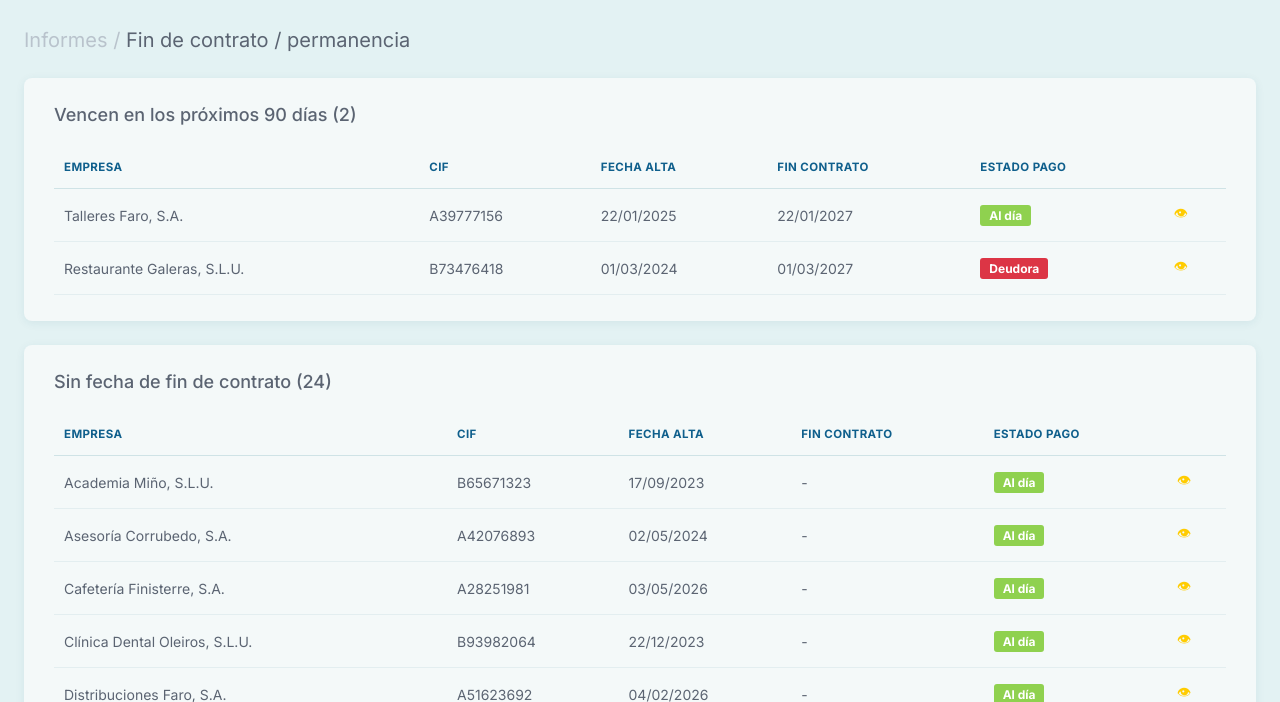
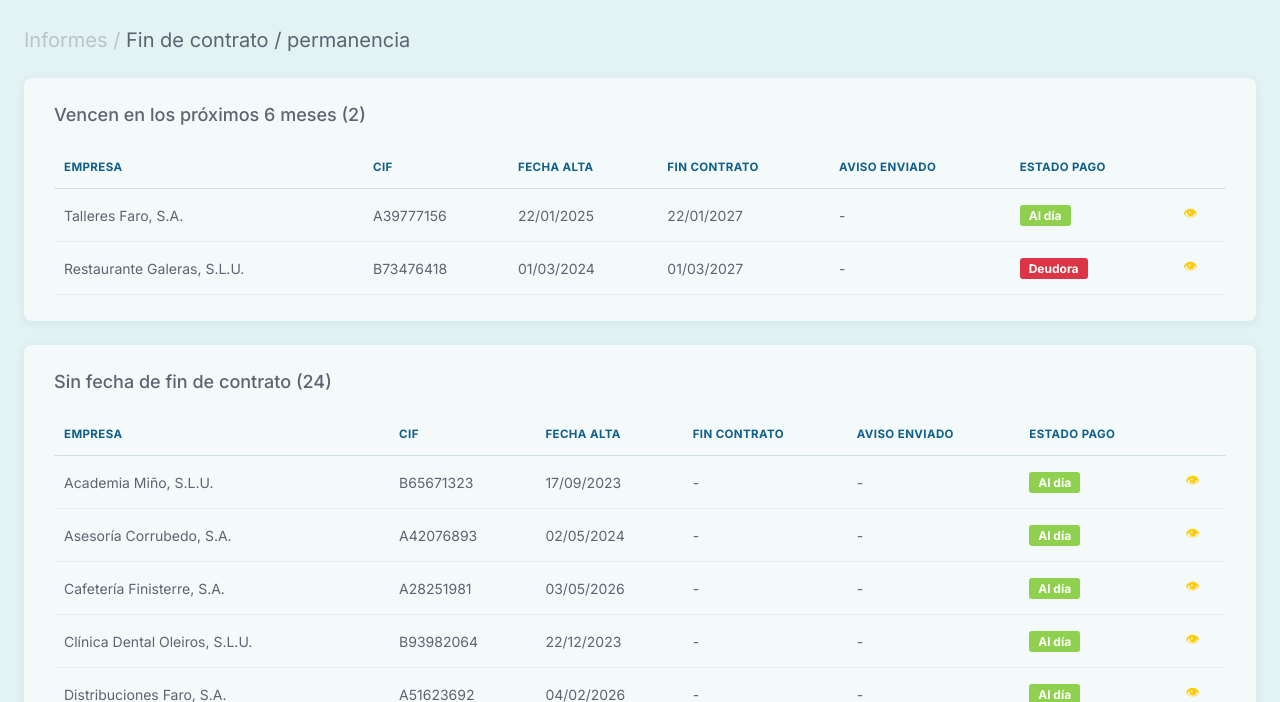
Before and after one commit to andresvarela10/Logi, a Flask app: page /informes/contratos in a window 1280 px wide. Shown: the part 109-811 px from the top of the page. Run offline with Flask 3, Linux system fonts and the light colour scheme; data comes from the database, SQL or seed files in the repository.

Commit message:
Add files via upload

```diff
--- a/logi-demo/templates/api_docs.html
+++ b/logi-demo/templates/api_docs.html
@@ -21,6 +21,10 @@
       <tr><td><span class="metodo GET">GET</span></td><td><code>/api/empresas/{cif}/historial-pago</code></td><td>Histórico de estado de pago</td></tr>
       <tr><td><span class="metodo GET">GET</span></td><td><code>/api/deudoras</code></td><td>Lista de empresas deudoras ahora</td></tr>
       <tr><td><span class="metodo POST">POST</span></td><td><code>/api/deudoras/sincronizar</code></td><td><b>Sincroniza con el Excel de deudores</b> (lista completa de CIFs)</td></tr>
+      <tr><td><span class="metodo GET">GET</span></td><td><code>/api/avisos/fin-contrato?meses=6</code></td><td>Empresas con &le; 6 meses de contrato y aviso pendiente (con asunto y cuerpo del correo)</td></tr>
+      <tr><td><span class="metodo POST">POST</span></td><td><code>/api/avisos/fin-contrato/{cif}/enviado</code></td><td>Marca el aviso como enviado y crea un caso en la ficha</td></tr>
+      <tr><td><span class="metodo GET">GET</span></td><td><code>/api/avisos/fin-contrato?meses=6</code></td><td>Empresas con 6 meses o menos de contrato y aviso pendiente (incluye asunto y cuerpo del correo)</td></tr>
+      <tr><td><span class="metodo POST">POST</span></td><td><code>/api/avisos/fin-contrato/{cif}/enviado</code></td><td>Marca el aviso como enviado y crea un caso en la ficha</td></tr>
       <tr><td><span class="metodo GET">GET</span></td><td><code>/api/empresas/{cif}/trabajadores</code></td><td>Trabajadores de la empresa</td></tr>
       <tr><td><span class="metodo POST">POST</span></td><td><code>/api/empresas/{cif}/trabajadores</code></td><td>Alta de trabajador</td></tr>
       <tr><td><span class="metodo POST">POST</span></td><td><code>/api/trabajadores/{id}/baja</code></td><td>Baja de trabajador</td></tr>
--- a/logi-demo/templates/contratos.html
+++ b/logi-demo/templates/contratos.html
@@ -1,15 +1,15 @@
 {% extends "base.html" %}
 {% block titulo %}Fin de contrato{% endblock %}
 {% macro tabla(filas, vacio) %}
-<table><thead><tr><th>Empresa</th><th>CIF</th><th>Fecha alta</th><th>Fin contrato</th><th>Estado pago</th><th></th></tr></thead><tbody>
-{% for e in filas %}<tr><td>{{ e.nombre }}</td><td>{{ e.cif }}</td><td>{{ e.fecha_alta|fecha }}</td><td>{{ e.fecha_fin_contrato|fecha }}</td>
+<table><thead><tr><th>Empresa</th><th>CIF</th><th>Fecha alta</th><th>Fin contrato</th><th>Aviso enviado</th><th>Estado pago</th><th></th></tr></thead><tbody>
+{% for e in filas %}<tr><td>{{ e.nombre }}</td><td>{{ e.cif }}</td><td>{{ e.fecha_alta|fecha }}</td><td>{{ e.fecha_fin_contrato|fecha }}</td><td>{{ e.aviso_fin_contrato_enviado|fecha(true) }}</td>
 <td><span class="etq etq-{{ e.estado_pago }}">{{ ESTADOS_PAGO[e.estado_pago] }}</span></td>
 <td><a href="{{ url_for('ficha_empresa', empresa_id=e.id) }}" style="color:var(--amarillo)">&#128065;</a></td></tr>
-{% else %}<tr><td colspan="6" class="vacio">{{ vacio }}</td></tr>{% endfor %}</tbody></table>
+{% else %}<tr><td colspan="7" class="vacio">{{ vacio }}</td></tr>{% endfor %}</tbody></table>
 {% endmacro %}
 {% block contenido %}
 <div class="miga"><span>Informes /</span> Fin de contrato / permanencia</div>
-<div class="tarjeta"><h2>Vencen en los próximos 90 días ({{ proximos|length }})</h2><br>{{ tabla(proximos, 'Ningún contrato vence pronto.') }}</div>
+<div class="tarjeta"><h2>Vencen en los próximos 6 meses ({{ proximos|length }})</h2><br>{{ tabla(proximos, 'Ningún contrato vence pronto.') }}</div>
 <div class="tarjeta"><h2>Sin fecha de fin de contrato ({{ sin_fecha|length }})</h2><br>{{ tabla(sin_fecha, 'Todas tienen fecha.') }}</div>
 <div class="tarjeta"><h2>Ya vencidos ({{ vencidos|length }})</h2><br>{{ tabla(vencidos, 'Ninguno.') }}</div>
 {% endblock %}
--- a/logi-demo/templates/ficha.html
+++ b/logi-demo/templates/ficha.html
@@ -7,6 +7,7 @@
   <div class="cab-tarjeta">
     <h2>Datos de empresa</h2>
     {% if not e.fecha_fin_contrato %}<span class="aviso">&#9888; No consta fecha fin de contrato &#9888;</span>{% endif %}
+    {% if e.aviso_fin_contrato_enviado %}<span class="aviso">&#9993; Aviso de fin de contrato enviado el {{ e.aviso_fin_contrato_enviado|fecha(true) }}</span>{% endif %}
     {% if e.estado_cliente != 'activo' %}<span class="etq etq-amarilla">{{ ESTADOS_CLIENTE[e.estado_cliente] }}</span>{% endif %}
   </div>
   <br>
```
